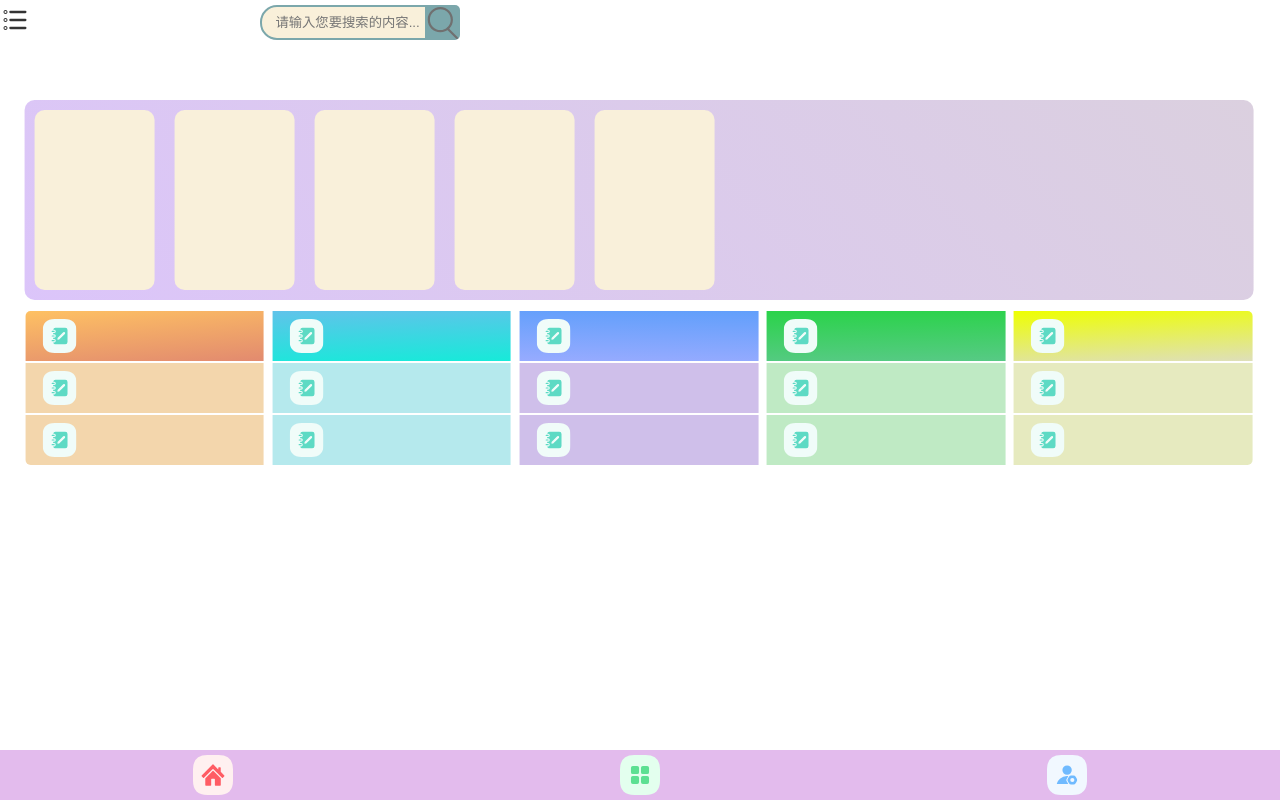
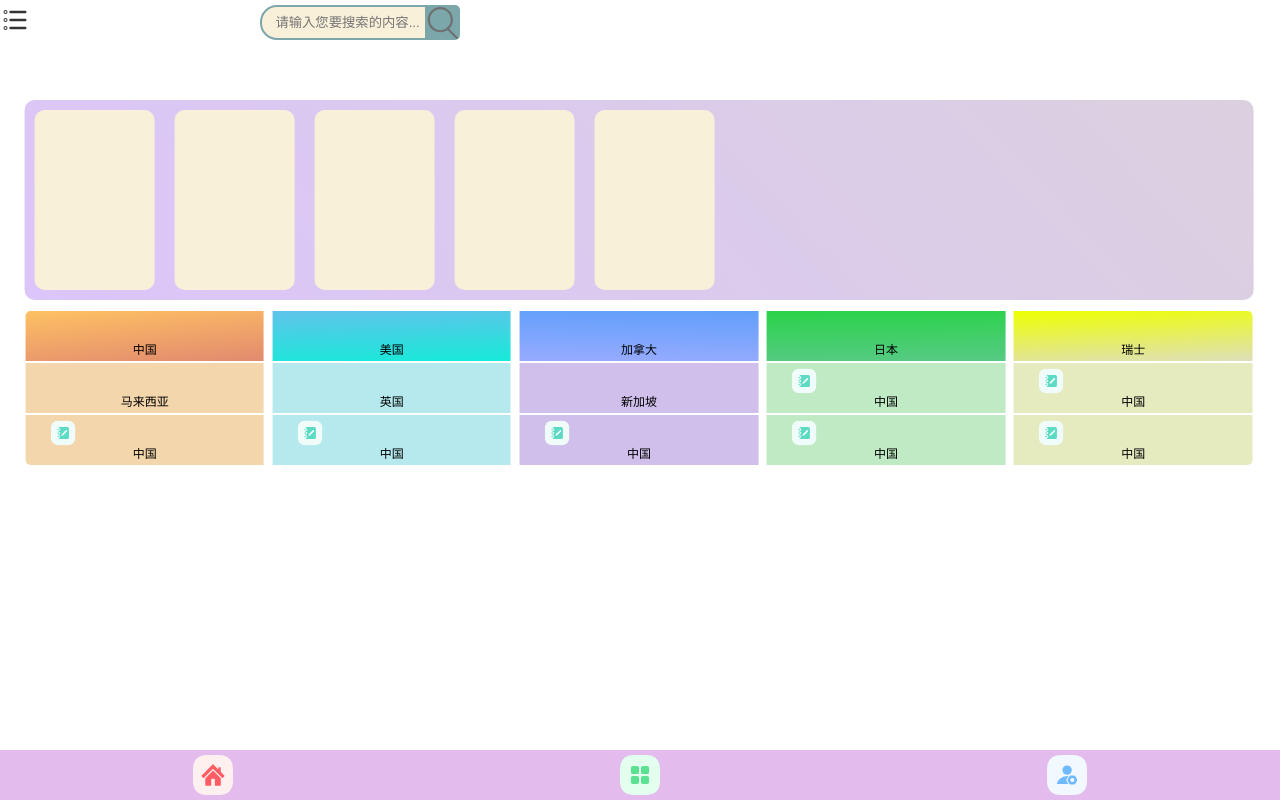
Before and after one commit to TuDouSeek/App, a Vue app: page / in a window 1280 px wide. Built offline with nearby package versions, Linux system fonts and the light colour scheme; what vue-directive-touch would draw is missing.

Commit message:
Update HomeView.vue

```diff
--- a/src/views/HomeView.vue
+++ b/src/views/HomeView.vue
@@ -23,21 +23,21 @@
     </div>
     <!-- 菜单栏 -->
     <div class="menu">
-      <div class="menu_list menu_listA" @click="menu('china')"><iconfont-svg class="menu_icon" icon="icon-daizhangguanli" size="34" ><i ></i></iconfont-svg></div>
-      <div class="menu_list menu_listB" @click="menu('america')"><iconfont-svg class="menu_icon" icon="icon-daizhangguanli" size="34" ><i ></i></iconfont-svg></div>
-      <div class="menu_list menu_listC" @click="menu('canada')"><iconfont-svg class="menu_icon" icon="icon-daizhangguanli" size="34" ><i ></i></iconfont-svg></div>
-      <div class="menu_list menu_listD" @click="menu('canada')"><iconfont-svg class="menu_icon" icon="icon-daizhangguanli" size="34" ><i ></i></iconfont-svg></div>
-      <div class="menu_list menu_listE" @click="menu('swit')"><iconfont-svg class="menu_icon" icon="icon-daizhangguanli" size="34" ><i ></i></iconfont-svg></div>
-      <div class="menu_list menu_listF" @click="menu(6)"><iconfont-svg class="menu_icon" icon="icon-daizhangguanli" size="34" ><i ></i></iconfont-svg></div>
-      <div class="menu_list menu_listG" @click="menu(7)"><iconfont-svg class="menu_icon" icon="icon-daizhangguanli" size="34" ><i ></i></iconfont-svg></div>
-      <div class="menu_list menu_listH" @click="menu(8)"><iconfont-svg class="menu_icon" icon="icon-daizhangguanli" size="34" ><i ></i></iconfont-svg></div>
-      <div class="menu_list menu_listI" @click="menu(9)"><iconfont-svg class="menu_icon" icon="icon-daizhangguanli" size="34" ><i ></i></iconfont-svg></div>
-      <div class="menu_list menu_listJ" @click="menu(10)"><iconfont-svg class="menu_icon" icon="icon-daizhangguanli" size="34" ><i ></i></iconfont-svg></div>
-      <div class="menu_list menu_listK" @click="menu(11)"><iconfont-svg class="menu_icon" icon="icon-daizhangguanli" size="34" ><i ></i></iconfont-svg></div>
-      <div class="menu_list menu_listL" @click="menu(12)"><iconfont-svg class="menu_icon" icon="icon-daizhangguanli" size="34" ><i ></i></iconfont-svg></div>
-      <div class="menu_list menu_listM" @click="menu(13)"><iconfont-svg class="menu_icon" icon="icon-daizhangguanli" size="34" ><i ></i></iconfont-svg></div>
-      <div class="menu_list menu_listN" @click="menu(14)"><iconfont-svg class="menu_icon" icon="icon-daizhangguanli" size="34" ><i ></i></iconfont-svg></div>
-      <div class="menu_list menu_listO" @click="menu(15)"><iconfont-svg class="menu_icon" icon="icon-daizhangguanli" size="34" ><i ></i></iconfont-svg></div>
+      <div class="menu_list menu_listA" @click="menu('china')"><iconfont-svg class="menu_icon" icon="icon-zhongguofengjianzhu" size="25" ><i ></i></iconfont-svg><p class="icon_font">中国</p></div>
+      <div class="menu_list menu_listB" @click="menu('america')"><iconfont-svg class="menu_icon" icon="icon-meiguoyiliao" size="25" ><i ></i></iconfont-svg><p class="icon_font">美国</p></div>
+      <div class="menu_list menu_listC" @click="menu('canada')"><iconfont-svg class="menu_icon" icon="icon-jianadaCNta" size="25" ><i ></i></iconfont-svg><p class="icon_font">加拿大</p></div>
+      <div class="menu_list menu_listD" @click="menu('japan')"><iconfont-svg class="menu_icon" icon="icon-riben" size="25" ><i ></i></iconfont-svg><p class="icon_font">日本</p></div>
+      <div class="menu_list menu_listE" @click="menu('swit')"><iconfont-svg class="menu_icon" icon="icon-yuanjing" size="25" ><i ></i></iconfont-svg><p class="icon_font">瑞士</p></div>
+      <div class="menu_list menu_listF" @click="menu(6)"><iconfont-svg class="menu_icon" icon="icon-malaixiyai" size="25" ><i ></i></iconfont-svg><p class="icon_font">马来西亚</p></div>
+      <div class="menu_list menu_listG" @click="menu(7)"><iconfont-svg class="menu_icon" icon="icon-yingguo1" size="25" ><i ></i></iconfont-svg><p class="icon_font">英国</p></div>
+      <div class="menu_list menu_listH" @click="menu(8)"><iconfont-svg class="menu_icon" icon="icon-yingguotaqiao" size="25" ><i ></i></iconfont-svg><p class="icon_font">新加坡</p></div>
+      <div class="menu_list menu_listI" @click="menu(9)"><iconfont-svg class="menu_icon" icon="icon-daizhangguanli" size="25" ><i ></i></iconfont-svg><p class="icon_font">中国</p></div>
+      <div class="menu_list menu_listJ" @click="menu(10)"><iconfont-svg class="menu_icon" icon="icon-daizhangguanli" size="25" ><i ></i></iconfont-svg><p class="icon_font">中国</p></div>
+      <div class="menu_list menu_listK" @click="menu(11)"><iconfont-svg class="menu_icon" icon="icon-daizhangguanli" size="25" ><i ></i></iconfont-svg><p class="icon_font">中国</p></div>
+      <div class="menu_list menu_listL" @click="menu(12)"><iconfont-svg class="menu_icon" icon="icon-daizhangguanli" size="25" ><i ></i></iconfont-svg><p class="icon_font">中国</p></div>
+      <div class="menu_list menu_listM" @click="menu(13)"><iconfont-svg class="menu_icon" icon="icon-daizhangguanli" size="25" ><i ></i></iconfont-svg><p class="icon_font">中国</p></div>
+      <div class="menu_list menu_listN" @click="menu(14)"><iconfont-svg class="menu_icon" icon="icon-daizhangguanli" size="25" ><i ></i></iconfont-svg><p class="icon_font">中国</p></div>
+      <div class="menu_list menu_listO" @click="menu(15)"><iconfont-svg class="menu_icon" icon="icon-daizhangguanli" size="25" ><i ></i></iconfont-svg><p class="icon_font">中国</p></div>
     </div>
     <!-- 推荐 -->
     <div>
@@ -147,8 +147,17 @@ export default {
   border-radius: 0px 0px 5px 0px; background: #c7cf6f70;
 }.menu_icon{
   position: absolute;
-  transform: translate(50%,-50%);
+  transform: translate(100%,-78%);
   top: 50%;
   left: 0;
+}.icon_font{
+  font-size: 12px;
+
+    position: absolute;
+    left: 50%;
+    bottom: 3px;
+    transform: translate(-50%, 0px);
+}.iconfont-js{
+  color: beige;
 }
 </style>
```
